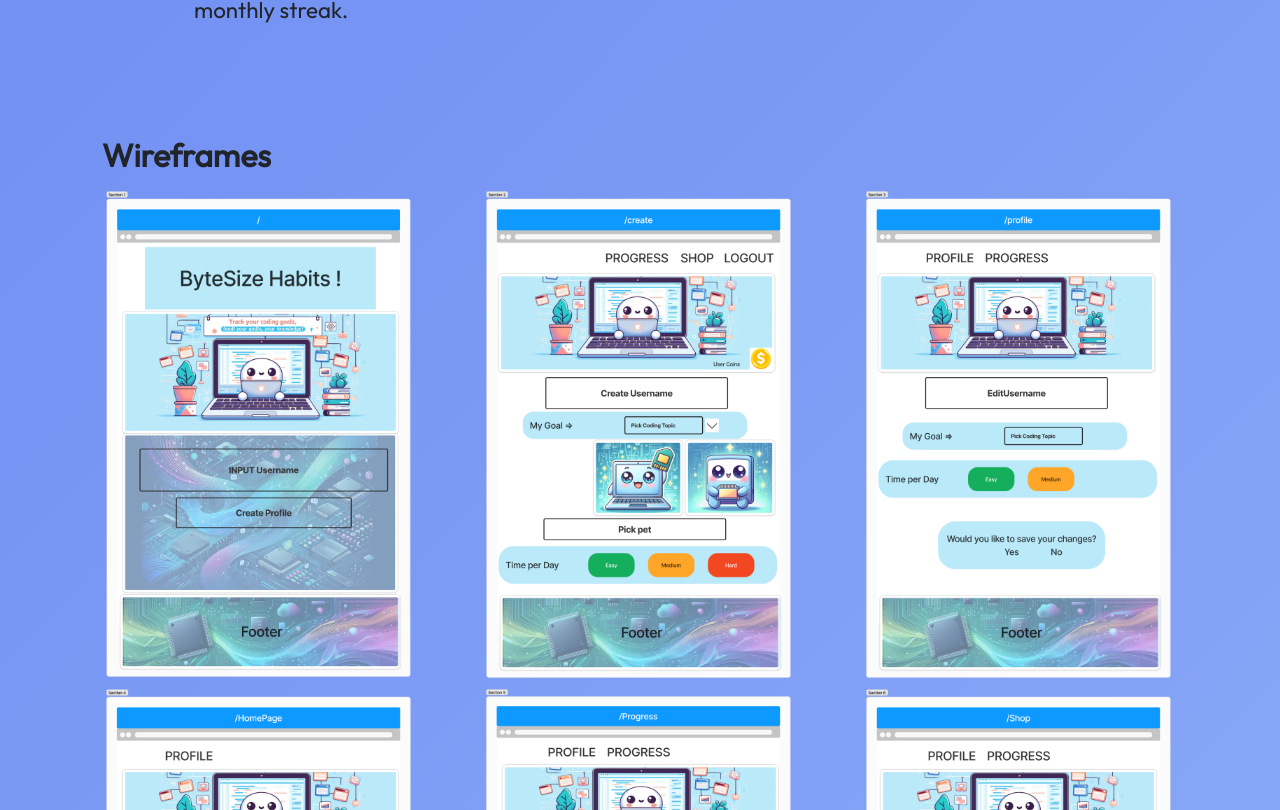
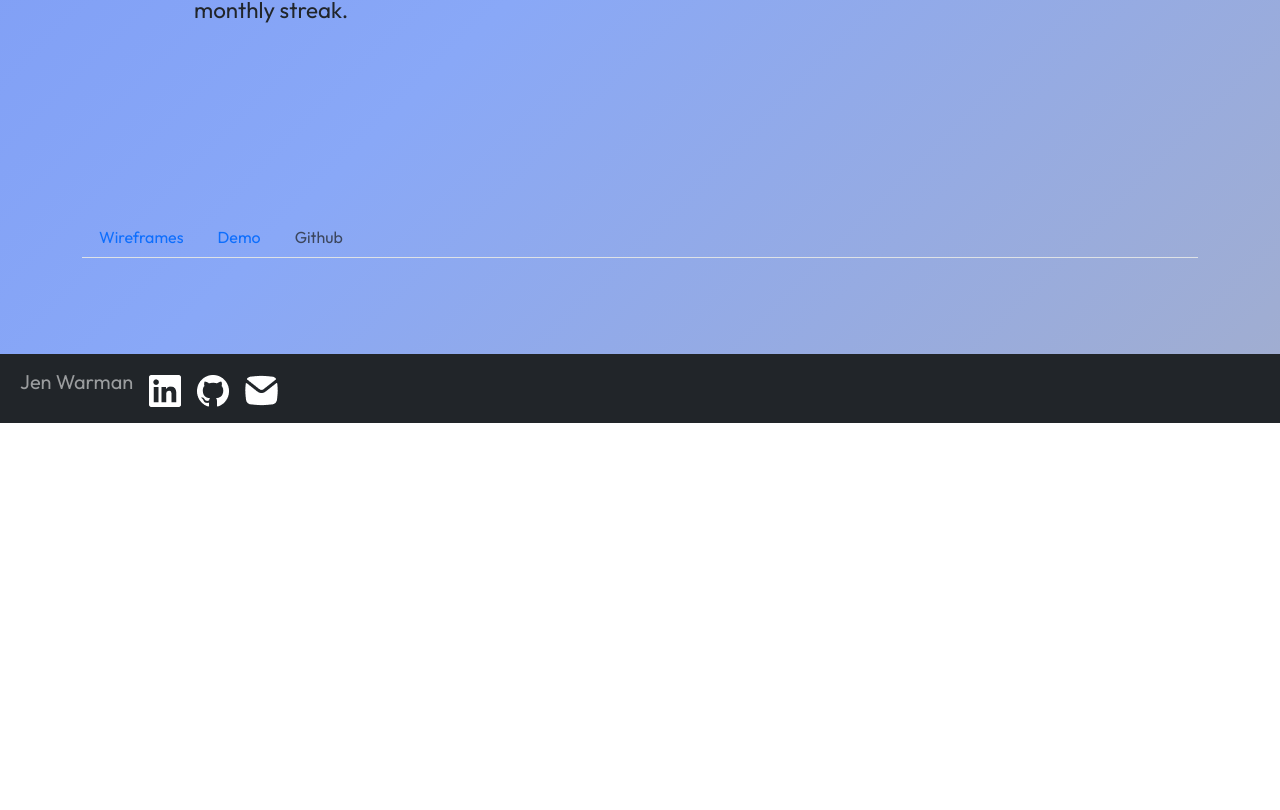
Before and after one commit to JenWarman/portfolio, a React (Vite) app: page /byte-size-habits in a window 1280 px wide. Shown: the part 1970-2780 px from the top of the page. After the commit the page ends 2393 px from the top, so only its background shows below. Built offline with nearby package versions, Linux system fonts and the light colour scheme.

Commit message:
Tabs component

```diff
--- a/src/components/ByteSizeHabits/ByteSizeHabits.jsx
+++ b/src/components/ByteSizeHabits/ByteSizeHabits.jsx
@@ -1,8 +1,7 @@
 import { Container, Row, Col, Image } from "react-bootstrap";
 import { Link } from "react-router-dom";
 
-import ByteSizeWireFrames from "./ByteSizeWireFrames";
-import ByteSizeHabitsDemo from "./ByteSizeHabitsDemo";
+import ByteSizeHabitsTabs from "./ByteSizeTabs";
 
 function ByteSizeHabits() {
   return (
@@ -148,9 +147,7 @@ function ByteSizeHabits() {
           </Col>
         </Row>
       </Container>
-      <ByteSizeWireFrames />
-
-      <ByteSizeHabitsDemo/>
+      <ByteSizeHabitsTabs/>
     </>
   );
 }
--- a/src/components/ByteSizeHabits/ByteSizeTabs.jsx
+++ b/src/components/ByteSizeHabits/ByteSizeTabs.jsx
@@ -0,0 +1,27 @@
+import Tab from 'react-bootstrap/Tab';
+import Tabs from 'react-bootstrap/Tabs';
+import ByteSizeWireFrames from './ByteSizeWireFrames';
+import ByteSizeHabitsDemo from './ByteSizeHabitsDemo';
+import { Container } from 'react-bootstrap';
+
+export default function ByteSizeHabitsTabs() {
+        return (
+            <Container classname="byte-size-habits-tabs">
+          <Tabs
+            defaultActiveKey="profile"
+            id="uncontrolled-tab-example"
+            className="mb-3"
+          >
+            <Tab eventKey="wireframes" title="Wireframes">
+              <ByteSizeWireFrames/>
+            </Tab>
+            <Tab eventKey="demo" title="Demo">
+              <ByteSizeHabitsDemo/>
+            </Tab>
+            <Tab eventKey="github" title="Github" disabled>
+              Tab content for Contact
+            </Tab>
+          </Tabs>
+          </Container>
+        );
+      }
```
